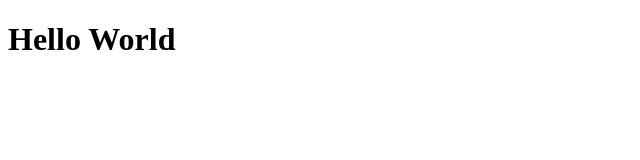
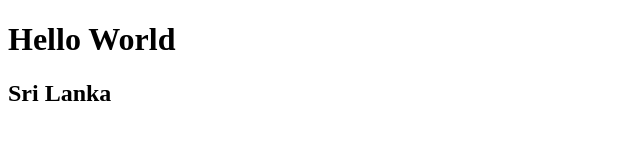
Before and after one commit to SubashiWijethunga/GITNEW, a plain HTML site: page index.html in a window 1280 px wide. Shown: the whole page, without its empty margins (0-640 px from the left). Drawn offline with Linux system fonts and the light colour scheme.

Commit message:
Add Sri Lanka h2 tag

```diff
--- a/index.html
+++ b/index.html
@@ -7,5 +7,6 @@
 </head>
 <body>
     <h1>Hello World</h1>
+    <h2>Sri Lanka</h2>
 </body>
 </html>
```
